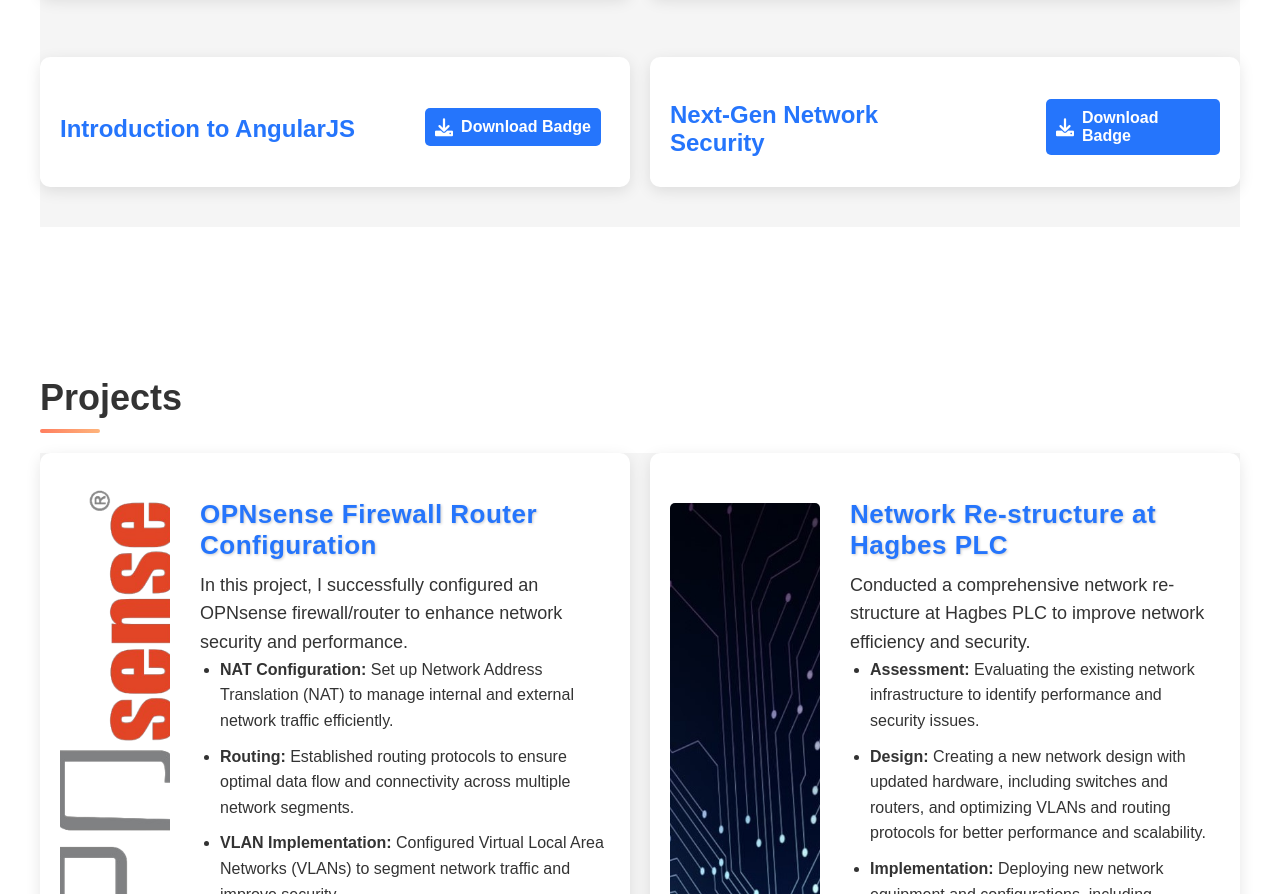
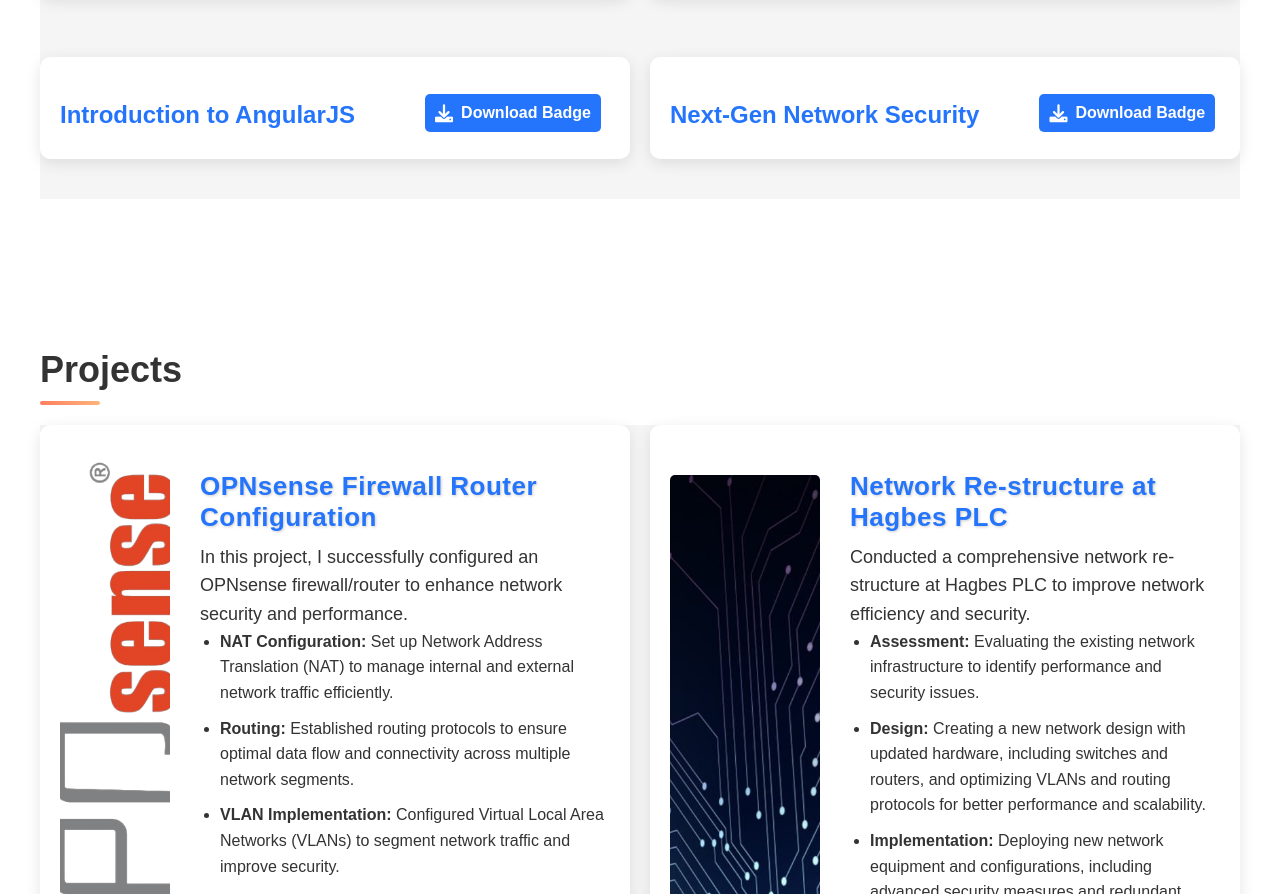
Before and after one commit to Kirubel-Lemma/Kirubel_Lemma-s_Portofolio, a plain HTML site: page index.html in a window 1280 px wide. Shown: the part 3886-4780 px from the top of the page. Drawn offline with Linux system fonts and the light colour scheme.

Commit message:
Update index.html

```diff
--- a/index.html
+++ b/index.html
@@ -190,7 +190,7 @@
                 </div>
 		               <div class="certification">
                     <h3>Next-Gen Network Security</h3>
-                    <a href="cert\ngns-cert.pdf" download class="btn-download" style="margin-top: 10px; margin-left: 70px;"> <i class="fas fa-download"></i> Download Badge </a>
+                    <a href="cert\ngns-cert.pdf" download class="btn-download" style="margin-top: 10px; margin-left: 60px;"> <i class="fas fa-download"></i> Download Badge </a>
                 </div>
             </div>
         </div>
```
